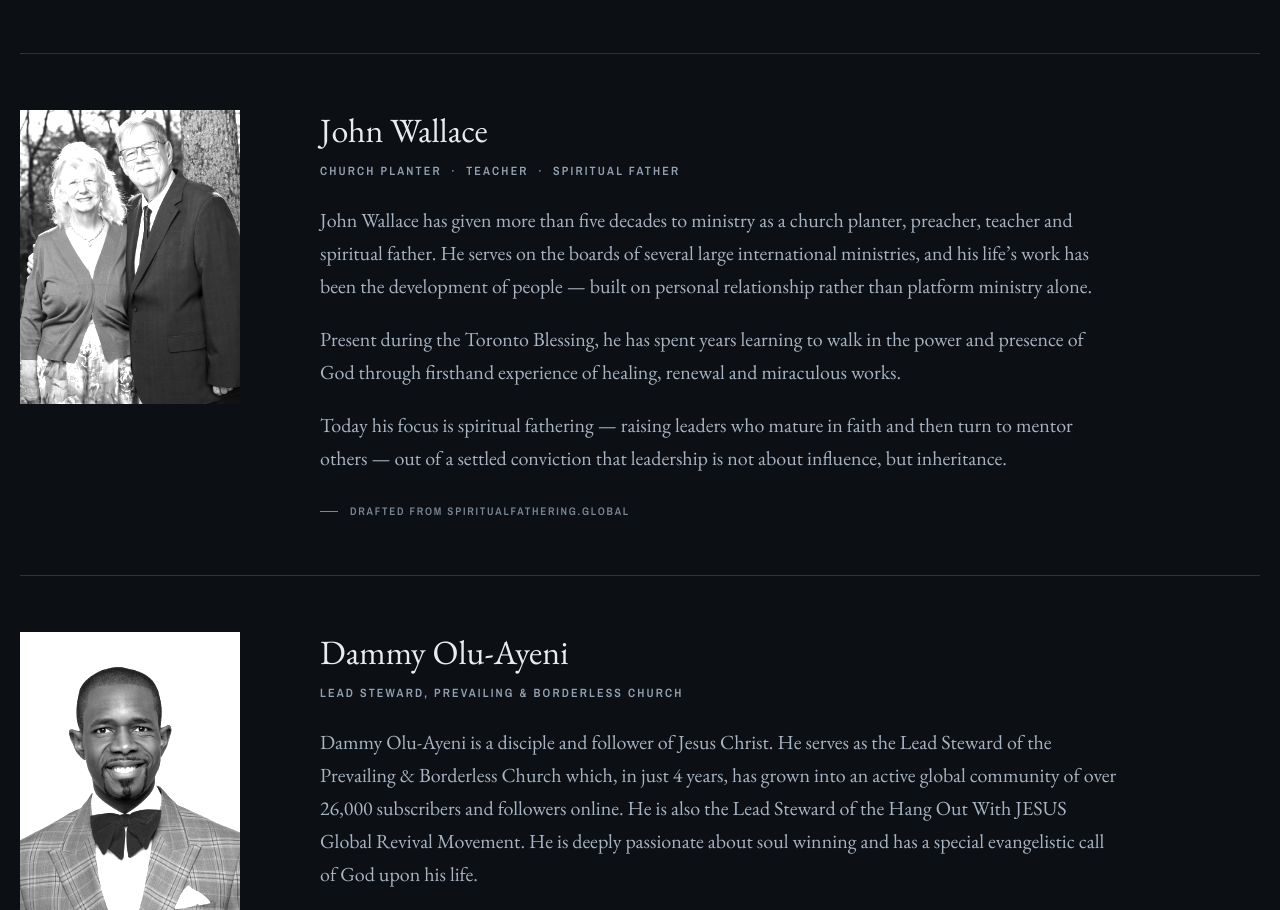
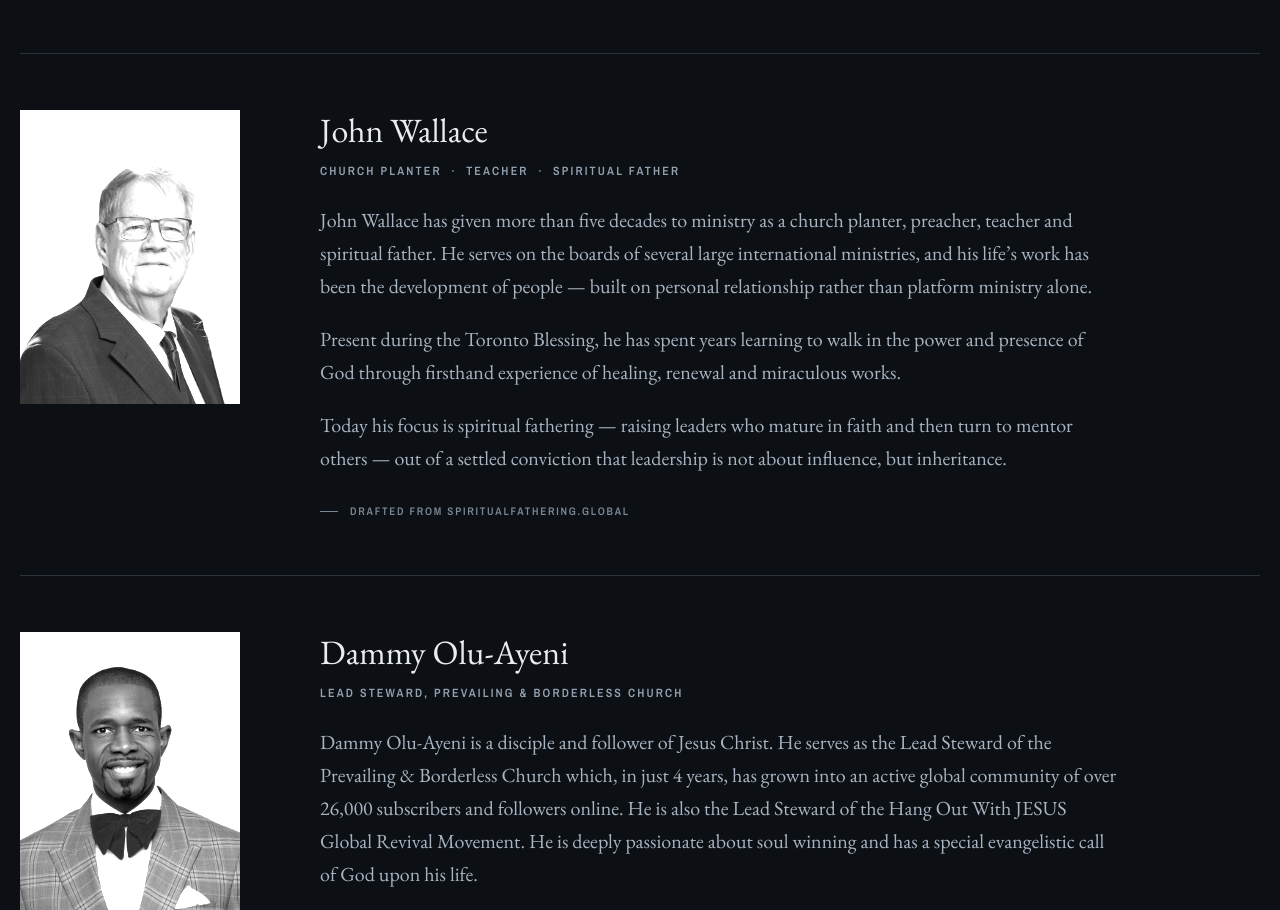
Before and after one commit to stephendoyin/temp_church, a website: page index.html in a window 1280 px wide. Shown: the part 2730-3640 px from the top of the page. Drawn offline with nearby package versions, Linux system fonts and the light colour scheme.

Commit message:
Line-up: John Wallace's own portrait replaces the couple photo
Co-Authored-By: Claude Fable 5 <noreply@anthropic.com>

```diff
--- a/index.html
+++ b/index.html
@@ -400,10 +400,10 @@
 
             <article class="reveal flex flex-col gap-7 border-b border-hairline py-10 lg:flex-row lg:gap-20 lg:py-14">
               <img
-                src="./assets/img/john-and-gayla-wallace.jpg"
-                alt="John Wallace with his wife, Gayla Wallace."
+                src="./assets/img/john-wallace.jpg"
+                alt="John Wallace"
                 width="660"
-                height="990"
+                height="825"
                 loading="lazy"
                 decoding="async"
                 class="grade-portrait h-[168px] w-[126px] shrink-0 object-cover object-top lg:h-[294px] lg:w-[220px]"
```
Also changed, not shown: assets/img/john-and-gayla-wallace.jpg (deleted), assets/img/john-wallace.jpg (added).
